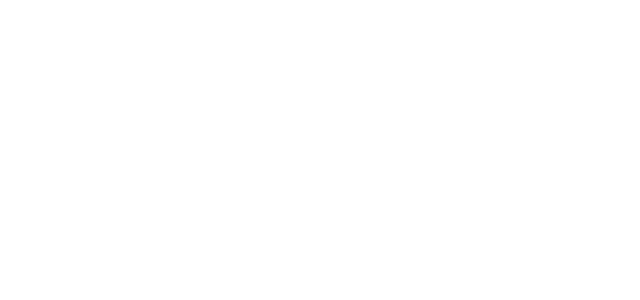
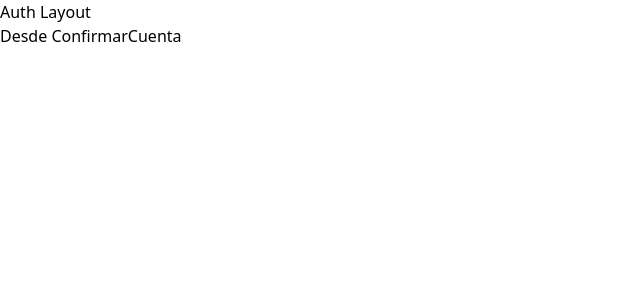
Before and after one commit to Roydelangel/frontend-veterinaria, a React (Vite) app: page /confirmar/1 in a window 1280 px wide. Before the commit this address had no page. Shown: the top 300 px of the page, without its empty margins (0-640 px from the left). Built offline with nearby package versions, Linux system fonts and the light colour scheme.

Commit message:
components created

```diff
--- a/src/App.jsx
+++ b/src/App.jsx
@@ -1,6 +1,9 @@
 import {BrowserRouter, Routes, Route} from 'react-router-dom';
 import AuthLayout from './layout/AuthLayout';
 import Login from './pages/Login';
+import Registrar from './pages/Registrar';
+import OlvidePassword from './pages/OlvidePassword';
+import ConfirmarCuenta from './pages/ConfirmarCuenta';
 
 function App() {
 
@@ -8,11 +11,15 @@
   return (
     <BrowserRouter>
       <Routes>
-        <Route path="/" element={<AuthLayout />} />
+        <Route path='/' element={<AuthLayout />}>
           <Route index element={<Login />} />
+          <Route path='registrar' element={<Registrar />} />
+          <Route path='olvide-password' element={<OlvidePassword />} />
+          <Route path='confirmar/:id' element={<ConfirmarCuenta />} />
+        </Route>
       </Routes>
     </BrowserRouter>
   )
-}
+};
 
 export default App;
--- a/src/layout/AuthLayout.jsx
+++ b/src/layout/AuthLayout.jsx
@@ -1,4 +1,4 @@
-import Outlet from 'react-router-dom';
+import { Outlet } from 'react-router-dom';
 
 const AuthLayout = () => {
 
--- /dev/null
+++ b/src/pages/ConfirmarCuenta.jsx
@@ -0,0 +1,9 @@
+const ConfirmarCuenta = () => {
+  return (
+    <>
+      <h1>Desde ConfirmarCuenta</h1>
+    </>
+  );
+};
+
+export default ConfirmarCuenta;
--- a/src/pages/Login.jsx
+++ b/src/pages/Login.jsx
@@ -3,7 +3,7 @@
 const Login = () => {
   return (
     <>
-        <h2>Login</h2>
+      <h2>Login</h2>
     </>
   )
 }
--- /dev/null
+++ b/src/pages/OlvidePassword.jsx
@@ -0,0 +1,11 @@
+
+
+const OlvidePassword = () => {
+  return (
+    <>
+      <h1>Desde olvide password</h1>
+    </>
+  );
+};
+
+export default OlvidePassword;
--- /dev/null
+++ b/src/pages/Registrar.jsx
@@ -0,0 +1,9 @@
+const Registrar = () => {
+  return (
+    <>
+        <h1>Desde Registrar</h1>
+    </>
+  );
+};
+
+export default Registrar;
```
